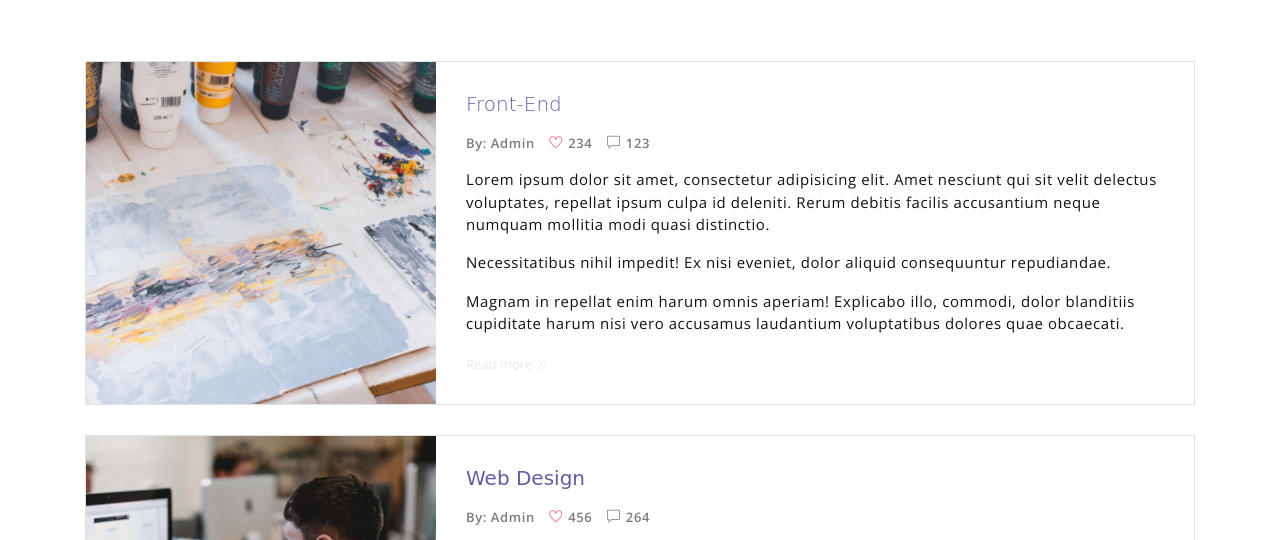
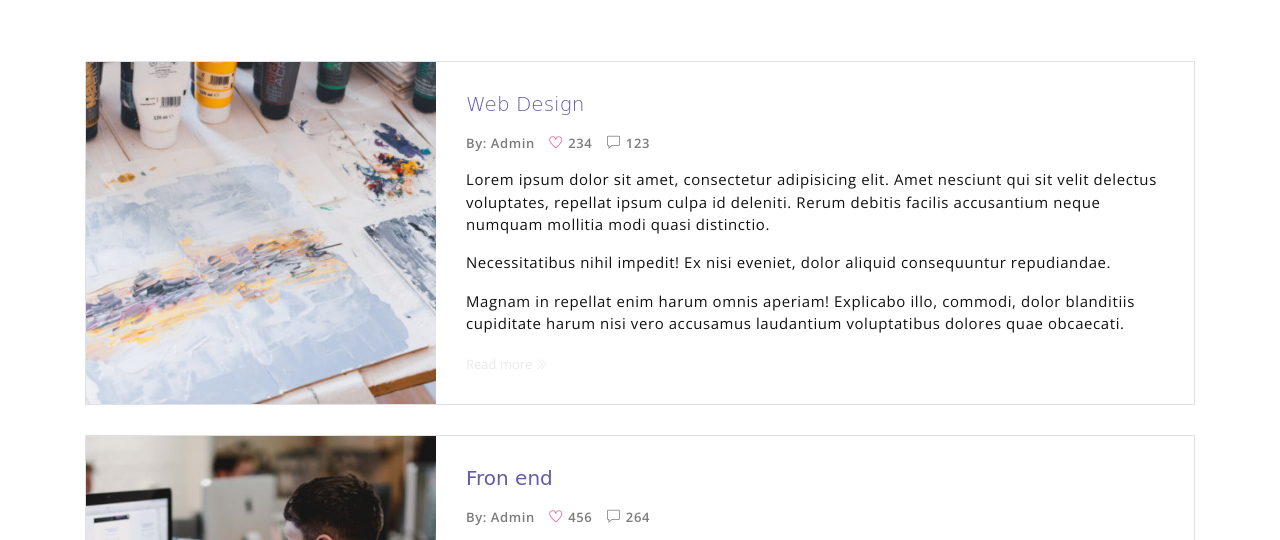
Before and after one commit to RonyAgentSpp/portifolio, a plain HTML site: page index.html in a window 1280 px wide. Shown: the part 7636-8176 px from the top of the page. Drawn offline with nearby package versions, Linux system fonts and the light colour scheme; a web font is replaced by a local one.

Commit message:
Update index.html

```diff
--- a/index.html
+++ b/index.html
@@ -567,7 +567,7 @@
                     <img src="assets/imgs/img-1.jpg" class="blog-card-img" alt="Download free bootstrap 4 landing page, free boootstrap 4 templates, Download free bootstrap 4.1 landing page, free boootstrap 4.1.1 templates, meyawo Landing page">
                 </div>
                 <div class="blog-card-body">
-                    <h5 class="blog-card-title">Front-End</h6>
+                    <h5 class="blog-card-title">Web Design</h6>
 
                     <p class="blog-card-caption">
                         <a href="#">By: Admin</a>
@@ -589,7 +589,7 @@
                     <img src="assets/imgs/img-2.jpg" class="blog-card-img" alt="Download free bootstrap 4 landing page, free boootstrap 4 templates, Download free bootstrap 4.1 landing page, free boootstrap 4.1.1 templates, meyawo Landing page">
                 </div>
                 <div class="blog-card-body">
-                    <h5 class="#">Web Design</h6>
+                    <h5 class="#">Fron end</h6>
 
                     <p class="blog-card-caption">
                         <a href="#">By: Admin</a>
```
